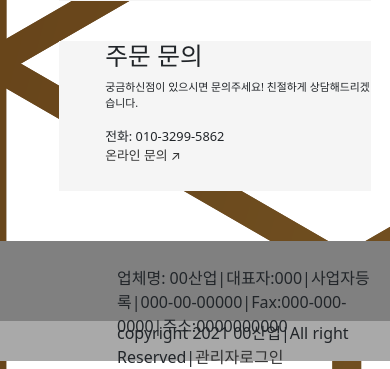
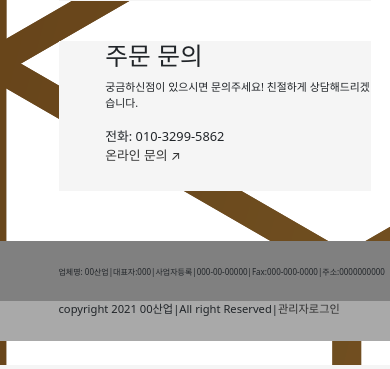
Before and after one commit to parkkingcar/htdocs, a PHP site: page / in a window 390 px wide. Shown: the part 479-848 px from the top of the page. Run offline with PHP 8.4, Linux system fonts and the light colour scheme.

Commit message:
menu.css Menu.html

```diff
--- /dev/null
+++ b/css/footer.css
@@ -0,0 +1,26 @@
+* {
+    margin: 0;
+    padding: 0;
+}
+
+#footer-first{
+    width: 100%;
+    height: 80px;
+    background-color: gray;
+    padding-left: 15%;
+}
+
+#footer-first > p{
+    padding-top: 25px;
+}
+
+#footer-second{background-color: darkgray; height: 40px; padding-left: 15%;}
+
+@media screen and (max-width:800px){
+    #footer-first{font-size: 90%; height: 60px;}
+    #footer-second{font-size: 70%;}
+}
+
+@media screen and (max-width:700px){
+    #footer-first{font-size: 50%;}
+}
--- a/css/menu.css
+++ b/css/menu.css
@@ -100,18 +100,7 @@ menu박스 가운데정렬, 글자가운데 정렬 */
 
 #intro-drop, #product-drop{ display: none;}
 
-#footer-first{
-    width: 100%;
-    height: 80px;
-    background-color: gray;
-    padding-left: 30%;
-}
 
-#footer-first > p{
-    padding-top: 25px;
-}
-
-#footer-second{background-color: darkgray; height: 40px; padding-left: 30%;}
 
 @media screen and (max-width:700px){
     #small-menu{display: block; float: right;}
--- a/footer.html
+++ b/footer.html
@@ -2,7 +2,7 @@
 <html lang="ko">
 <head>
     <meta charset="UTF-8">
-    <link rel="stylesheet" href="css/menu.css">
+    <link rel="stylesheet" href="css/footer.css">
 </head>
 <body>
 <footer>
```
